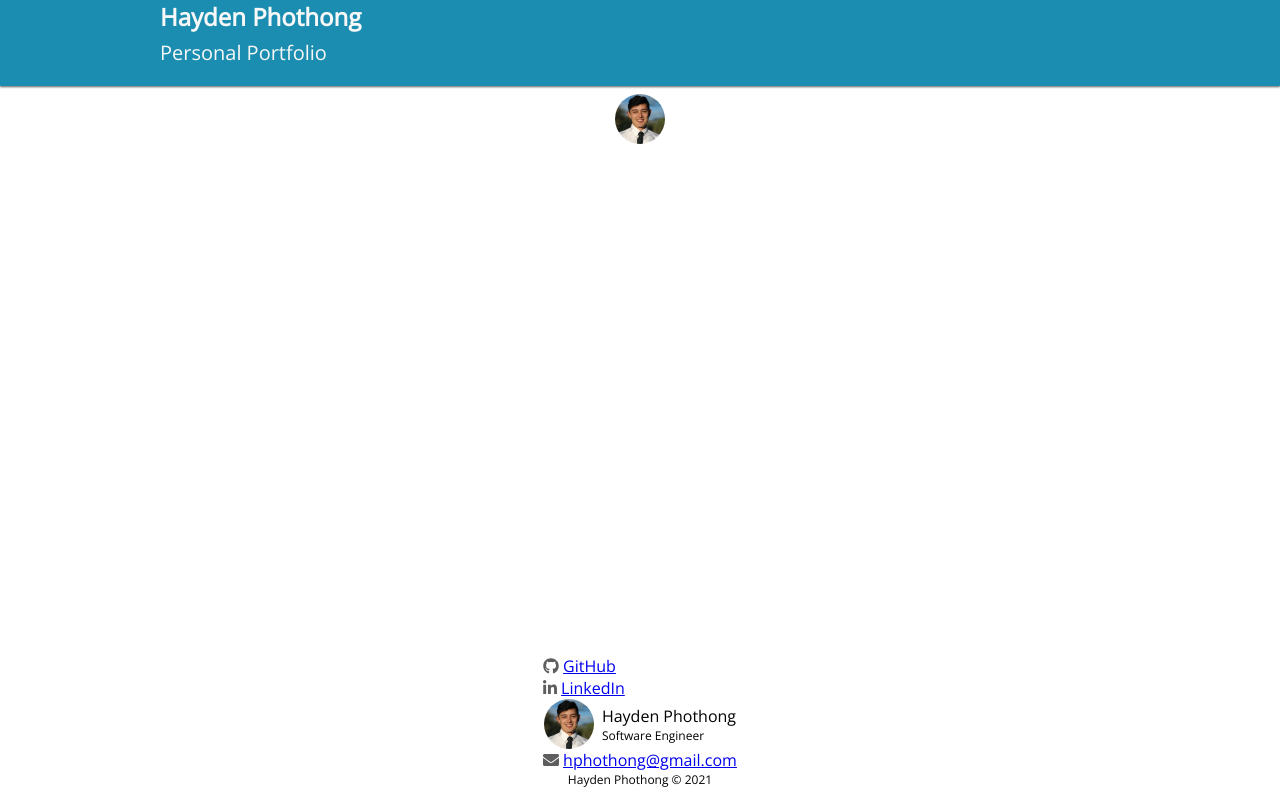
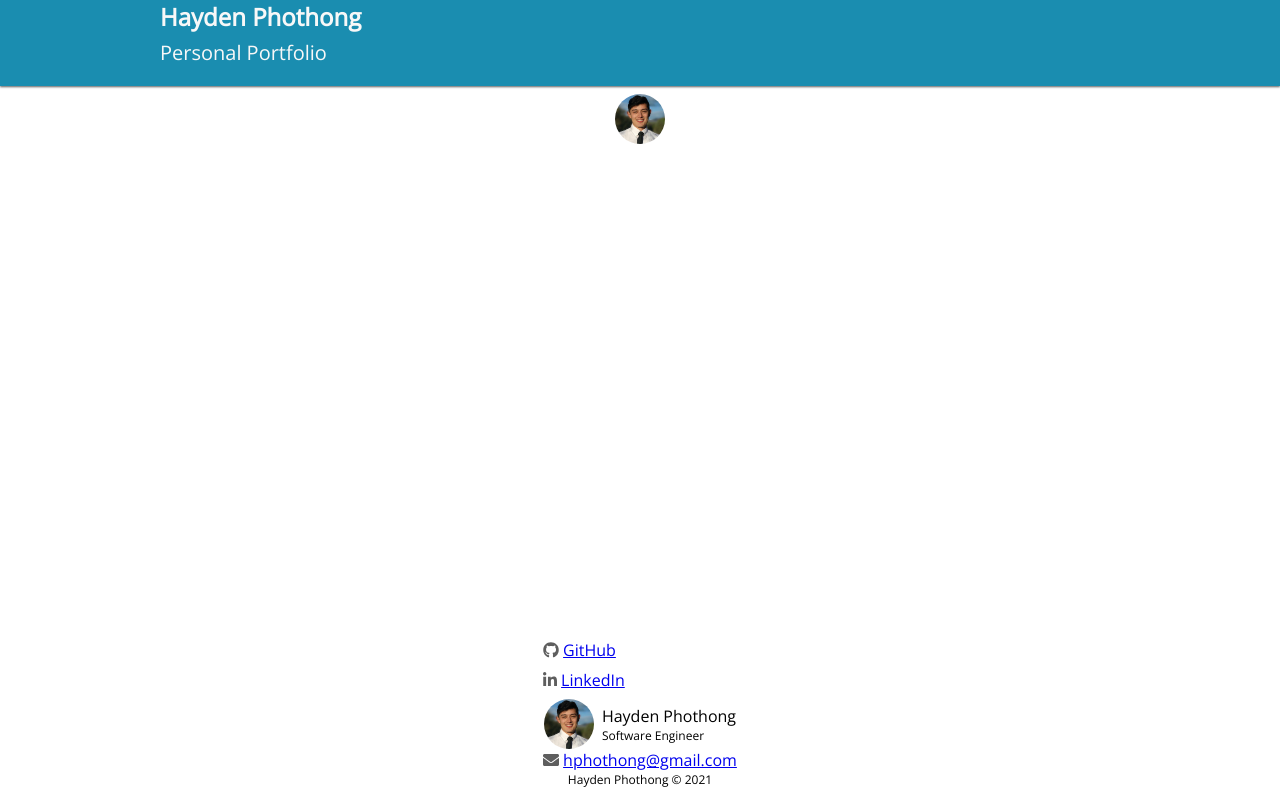
Before and after one commit to haypho/info, a React app: page / in a window 1280 px wide. Built offline with nearby package versions, Linux system fonts and the light colour scheme.

Commit message:
Add margin to my links

```diff
--- a/src/features/app-footer/MyLinks.scss
+++ b/src/features/app-footer/MyLinks.scss
@@ -1,3 +1,3 @@
 .my-links-anchor {
-  margin-bottom: 1em;
+  margin-bottom: 0.5em;
 }
--- a/src/features/app-footer/MyLinks.tsx
+++ b/src/features/app-footer/MyLinks.tsx
@@ -5,12 +5,16 @@ import IconPrefix from '../../components/icon-prefix';
 
 const MyLinks: FC = () => (
   <div className="my-links">
-    <a className="my-links-anchor" href="https://www.github.com/hphothong" target="_blank" rel="noreferrer">
-      <IconPrefix icon={faGithub}>GitHub</IconPrefix>
-    </a>
-    <a className="my-links-anchor" href="https://www.linkedin.com/in/hayden-phothong-a2393312" target="_blank" rel="noreferrer">
-      <IconPrefix icon={faLinkedinIn}>LinkedIn</IconPrefix>
-    </a>
+    <div className="my-links-anchor">
+      <a href="https://www.github.com/hphothong" target="_blank" rel="noreferrer">
+        <IconPrefix icon={faGithub}>GitHub</IconPrefix>
+      </a>
+    </div>
+    <div className="my-links-anchor">
+      <a href="https://www.linkedin.com/in/hayden-phothong-a2393312" target="_blank" rel="noreferrer">
+        <IconPrefix icon={faLinkedinIn}>LinkedIn</IconPrefix>
+      </a>
+    </div>
   </div>
 );
 
```
